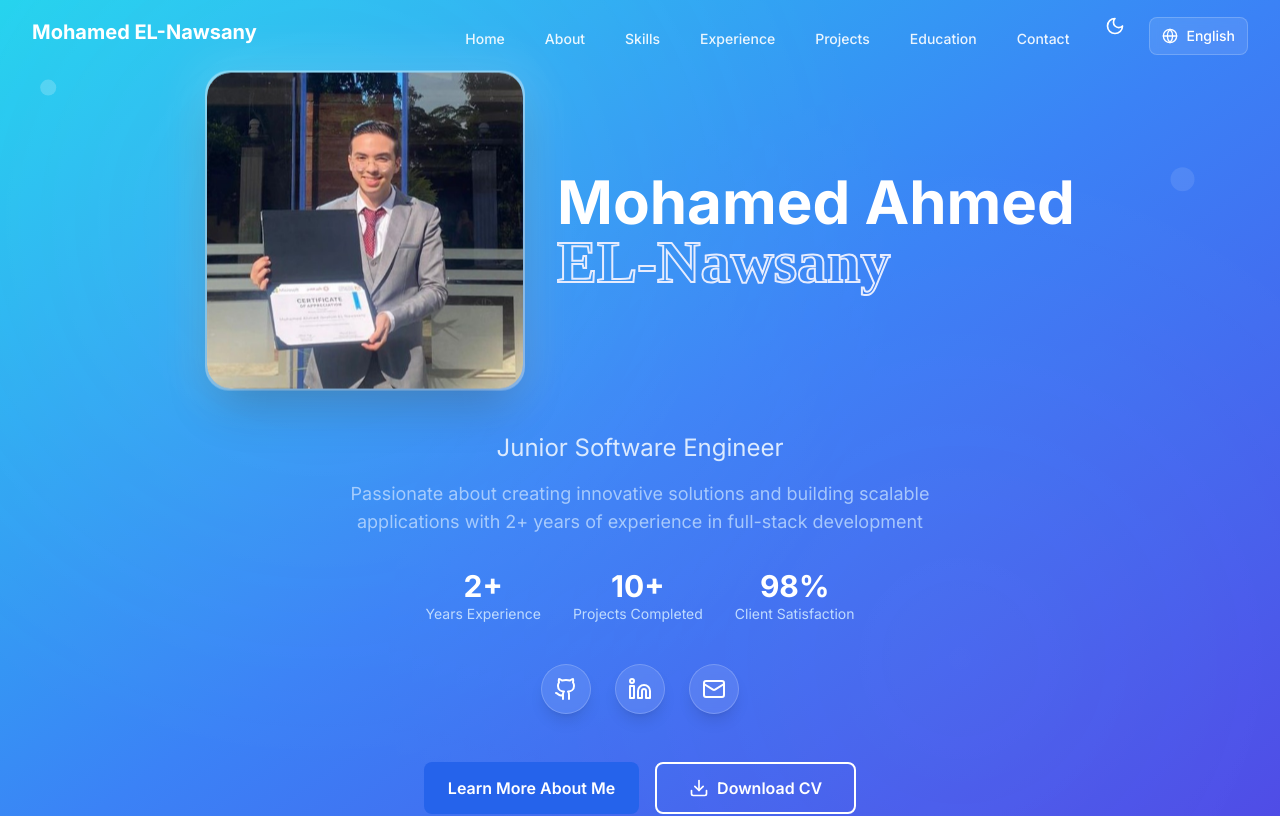
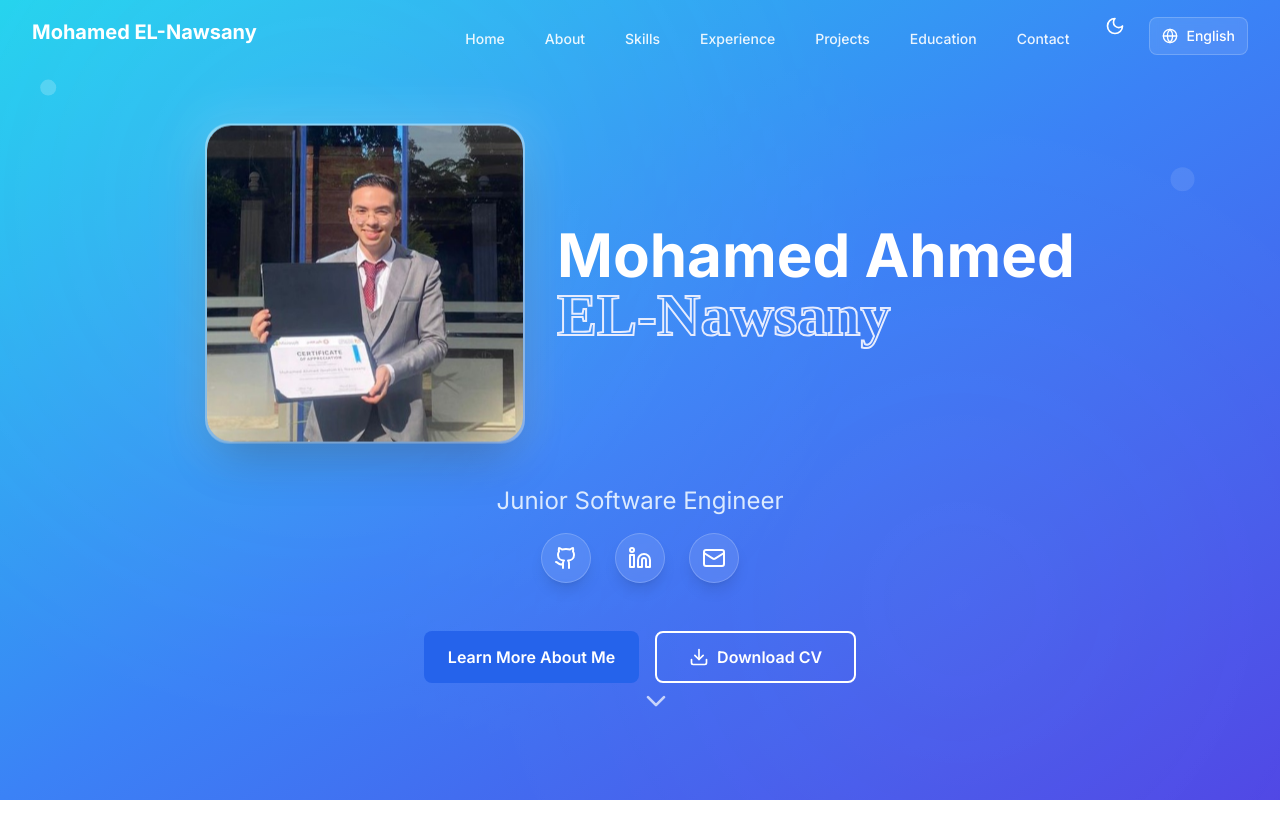
Before and after one commit to MohamedNawsany/MyPortfolio, a Next.js app: page /en in a window 1280 px wide. Shown: the top 816 px of the page. Built offline with nearby package versions, Linux system fonts and the light colour scheme.

Commit message:
Enhancements in hero section

```diff
--- a/src/components/organisms/Hero.tsx
+++ b/src/components/organisms/Hero.tsx
@@ -129,17 +129,17 @@ export default function Hero() {
           <motion.p variants={itemVariants} className="text-xl md:text-2xl text-blue-100 dark:text-gray-300 mb-4">
             {t('role')}
           </motion.p>
-
+{/*
           <motion.p variants={itemVariants} className="text-lg text-blue-200/80 dark:text-gray-400 mb-8 max-w-2xl mx-auto">
             {t('description')}
-          </motion.p>
+          </motion.p>}
 
           {/* Stats */}
-          <motion.div variants={itemVariants} className="flex justify-center space-x-8 mb-10">
-            <StatCard value="2+" label={t('yearsExperience')} delay={0.3} />
+         { /*<motion.div variants={itemVariants} className="flex justify-center space-x-8 mb-10">
+            <StatCard value="1+" label={t('yearsExperience')} delay={0.3} />
             <StatCard value="10+" label={t('projectsCompleted')} delay={0.4} />
             <StatCard value="98%" label={t('clientSatisfaction')} delay={0.5} />
-          </motion.div>
+          </motion.div>*/}
 
           {/* Social Links */}
           <motion.div variants={itemVariants} className="mb-12">
```
